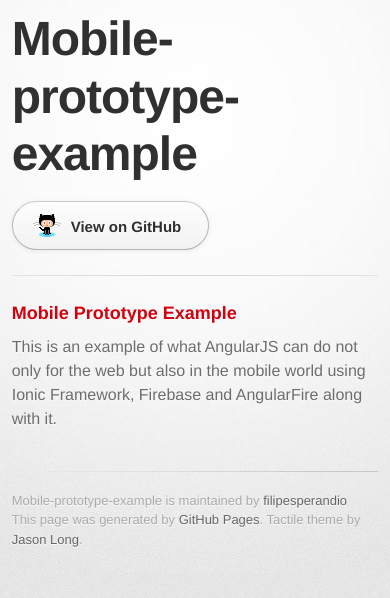
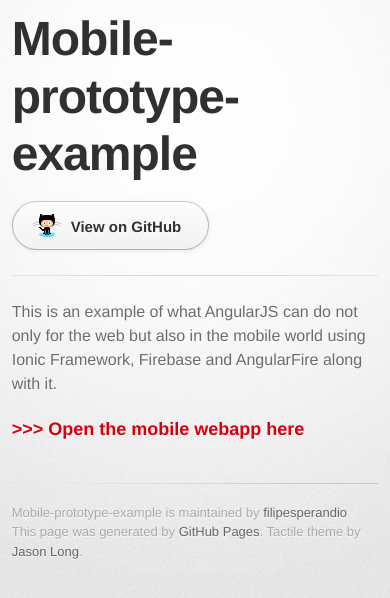
Before and after one commit to filipesperandio/mobile-prototype-example, a plain HTML site: page index.html in a window 390 px wide. Drawn offline with Linux system fonts and the light colour scheme; a web font is replaced by a local one.

Commit message:
link to the mobile webapp

```diff
--- a/index.html
+++ b/index.html
@@ -29,12 +29,15 @@
     </section>
 
     <hr>
-
     <section id="main_content">
-          <h3>
-<a name="mobile-prototype-example" class="anchor" href="#mobile-prototype-example"><span class="octicon octicon-link"></span></a>Mobile Prototype Example</h3>
 
       <p>This is an example of what AngularJS can do not only for the web  but also in the mobile world using Ionic Framework, Firebase and AngularFire along with it.</p>
+
+      <h3>
+        <a href="www/"> >>> Open the mobile webapp here</a>
+      </h3>
+
+
     </section>
 
     <footer>
```
Lines whose indentation alone changed are shown as unchanged.
